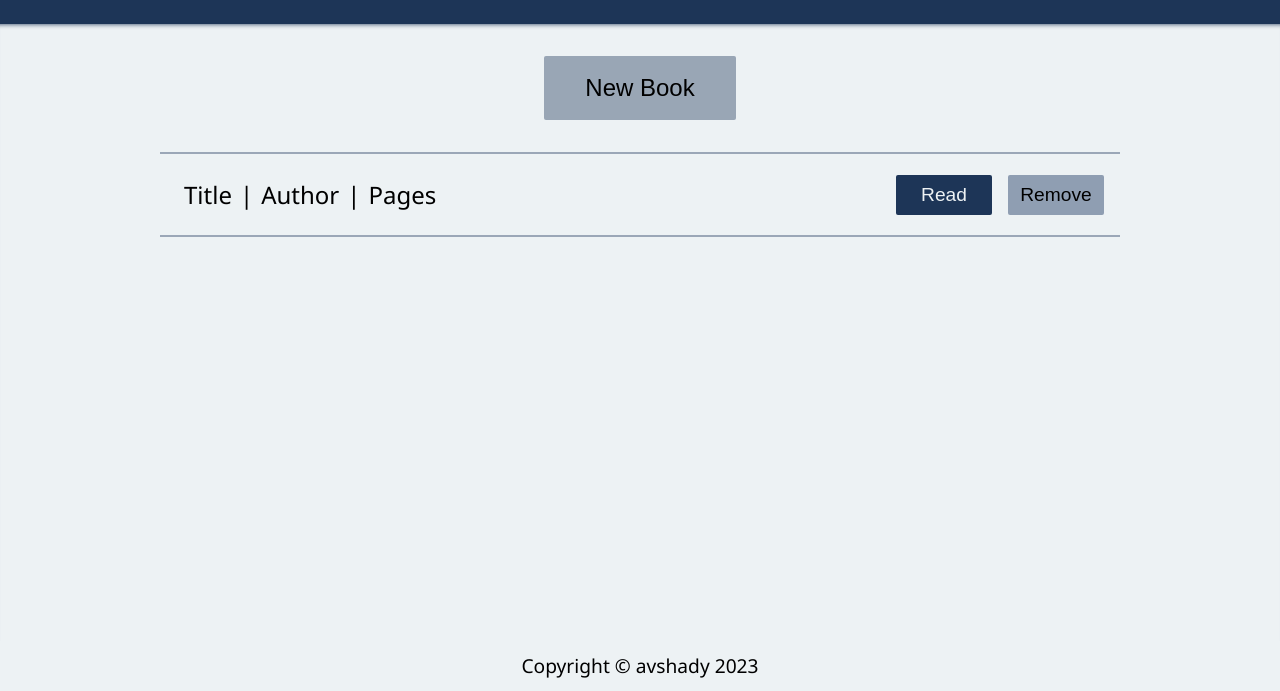
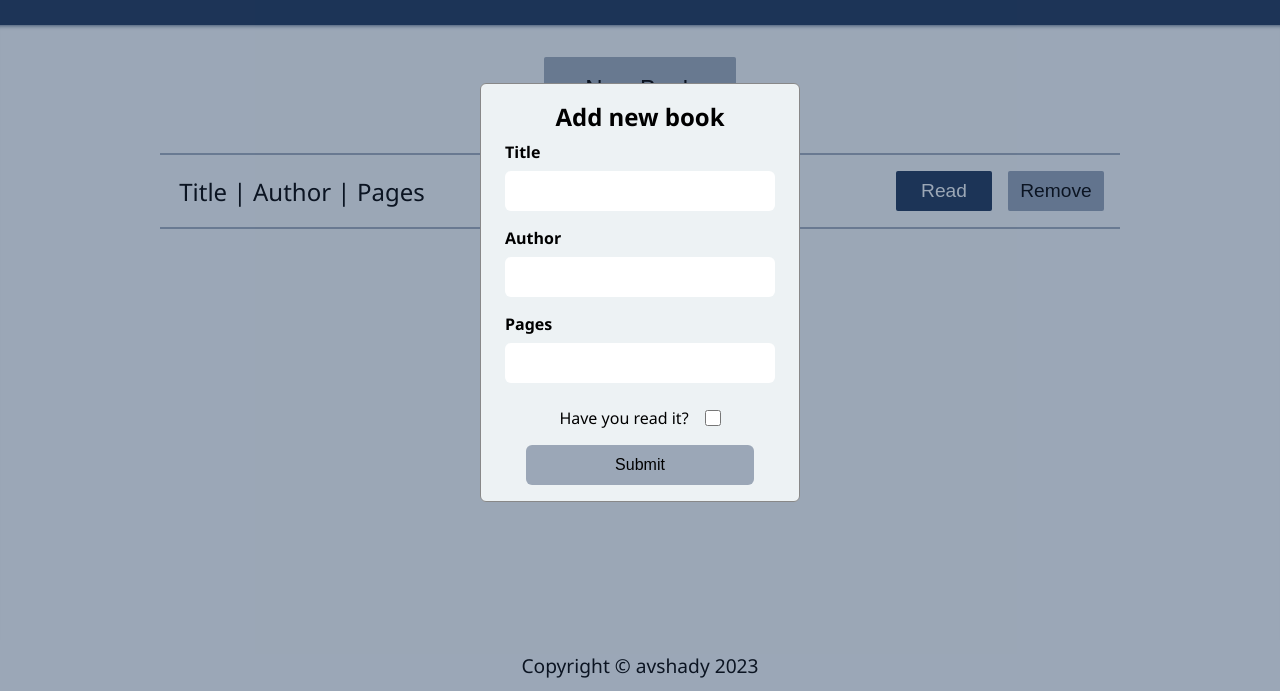
Before and after one commit to ShadyAV/library, a plain HTML site: page index.html in a window 1280 px wide. Both pictures are taken after a click on the button "New Book". Shown: the part 109-800 px from the top of the page. Drawn offline with Linux system fonts and the light colour scheme.

Commit message:
Add modal window for new book button

```diff
--- a/index.html
+++ b/index.html
@@ -23,10 +23,8 @@
             <hr>
             <div class="book">
                 <div id="bookInfo">
-                    <p class="pInfo">Title</p>
-                    <p class="wordBorder">|</p>
-                    <p class="pInfo">Author</p>
-                    <p class="wordBorder">|</p>
+                    <p class="pInfo">Title |</p>
+                    <p class="pInfo">Author |</p>
                     <p class="pInfo">Pages</p>
                 </div>
                 <div id="bookButtons">
@@ -38,6 +36,29 @@
         </div>
     </main>
     <footer>Copyright © avshady 2023</footer>
+    <div id="modalWindow">
+        <form action="">
+            <h2>Add new book</h2>
+            <div class="form-row">
+                <label for="title">Title</label>
+                <input type="text" id="title">
+            </div>
+            <div class="form-row">
+                <label for="author">Author</label>
+                <input type="text" id="author">
+            </div>
+            <div class="form-row">
+                <label for="pages">Pages</label>
+                <input type="text" id="pages">
+            </div>
+            <div id="checkBox">
+                <p>Have you read it?</p>
+                <input type="checkbox">
+            </div>
+            <button>Submit</button>
+        </form>
+    </div>
 </body>
+<script src="main.js"></script>
 
 </html>
--- /dev/null
+++ b/main.js
@@ -0,0 +1,12 @@
+const newBookBtn = document.getElementById("newBook");
+const modalWindow = document.getElementById("modalWindow");
+
+newBookBtn.addEventListener("click", () => {
+    modalWindow.style.display = "block";
+});
+
+window.onclick = function (event) {
+    if (event.target === modalWindow) {
+        modalWindow.style.display = "none";
+    }
+}
--- a/style.css
+++ b/style.css
@@ -108,7 +108,7 @@ main {
 }
 
 .pInfo {
-    padding: 0.5rem;
+    padding: 0.2rem;
 }
 
 #bookButtons {
@@ -160,3 +160,95 @@ footer {
 hr {
     border: 1px solid #1d355764;
 }
+
+#modalWindow {
+    display: none;
+    position: fixed;
+    z-index: 1;
+    left: 0;
+    top: 0;
+    width: 100%;
+    height: 100%;
+    background-color: #1d355764;
+}
+
+#modalWindow>form {
+    border-radius: 6px;
+    display: flex;
+    flex-direction: column;
+    background-color: #edf2f4;
+    margin: 15% auto;
+    padding: 1rem;
+    border: 1px solid #888;
+    width: 20rem;
+    animation-name: animatetop;
+    animation-duration: 0.4s;
+}
+
+form>h2 {
+    margin: 0 auto;
+}
+
+.form-row {
+    display: flex;
+    flex-direction: column;
+    margin: 0.5rem;
+}
+
+#checkBox {
+    display: flex;
+    gap: 1rem;
+    justify-content: center;
+    align-items: center;
+    margin: 1rem;
+}
+
+.form-row>input {
+    height: 2.5rem;
+    border-radius: 6px;
+    border: none;
+    margin-top: 0.5rem;
+    outline: none;
+    padding: 0.5rem;
+    font-size: 1rem;
+}
+
+#checkBox>input {
+    height: 1rem;
+    width: 1rem;
+}
+
+.form-row>label {
+    font-weight: 600;
+}
+
+form>button {
+    height: 2.5rem;
+    width: 80%;
+    margin: 0 auto;
+    border-radius: 6px;
+    border: none;
+    background-color: #1d355764;
+    font-size: 1rem;
+}
+
+form>button:hover {
+    background-color: #1d3557;
+    color: #edf2f4;
+}
+
+form>button:active {
+    background-color: #31496c;
+}
+
+@keyframes animatetop {
+    from {
+        top: -300px;
+        opacity: 0
+    }
+
+    to {
+        top: 0;
+        opacity: 1
+    }
+}
```
